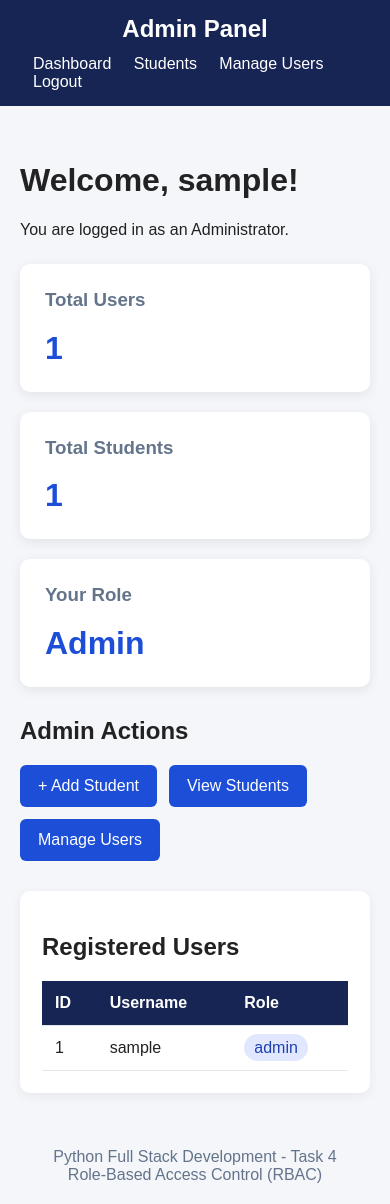
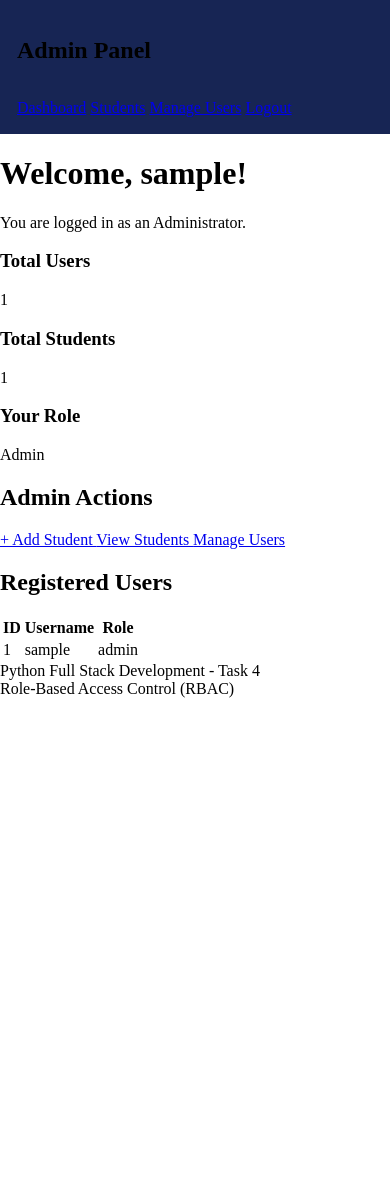
Before and after one commit to mukesh4nitrate/Python-Full-Stack-Task-4-5, a Flask app: page /admin in a window 390 px wide. After the commit the page ends 698 px from the top, so only its background shows below. Run offline with Flask 3, Linux system fonts and the light colour scheme; the visitor is signed in with stand-in values (Sample User, id 1); data comes from the database, SQL or seed files in the repository.

Commit message:
Improve admin dashboard responsive design

```diff
--- a/static/admin.css
+++ b/static/admin.css
@@ -1,147 +1,250 @@
+
+/* =========================================
+   STUDENT DASHBOARD - RESPONSIVE DESIGN
+========================================= */
+
+/* Prevent horizontal scrolling */
 * {
     box-sizing: border-box;
 }
 
+html, body {
+    width: 100%;
+    min-height: 100%;
+    margin: 0;
+}
+
 body {
-  margin: 0;
-  font-family: Arial, sans-serif;
-  background: #f4f6f9;
-  color: #222;
+    overflow-x: hidden;
 }
-/* Sticky navigation */
+
+/* Navigation */
 .navbar {
     position: sticky;
     top: 0;
     z-index: 1000;
     width: 100%;
-}
-
-/* Prevent anchor links from hiding under sticky navigation */
-html {
-  scroll-padding-top: 85px;
-}
-
-.navbar {
-  background: #172554;
-  color: white;
-  padding: 18px 35px;
+    min-height: 70px;
+    padding: 16px 5%;
     display: flex;
     justify-content: space-between;
     align-items: center;
+    gap: 20px;
+    background: #172554;
 }
 
-.navbar h2 {
-  margin: 0;
+.navbar .brand {
+    color: white;
+    font-size: 20px;
+    font-weight: 700;
+    text-decoration: none;
+    white-space: nowrap;
 }
 
-.navbar a {
+.nav-links {
+    display: flex;
+    align-items: center;
+    justify-content: flex-end;
+    flex-wrap: wrap;
+    gap: 10px 20px;
+}
+
+.nav-links a {
     color: white;
     text-decoration: none;
-  margin-left: 18px;
+    font-size: 14px;
+    margin: 0;
+    white-space: nowrap;
 }
 
-.container {
-  max-width: 1100px;
-  margin: 35px auto;
-  padding: 20px;
+.nav-links a:hover {
+    color: #bfdbfe;
 }
 
-.welcome {
-  margin-bottom: 25px;
+.nav-links .logout-btn {
+    background: #dc2626;
+    padding: 9px 15px;
+    border-radius: 7px;
 }
 
-.cards {
-  display: grid;
-  grid-template-columns: repeat(auto-fit, minmax(200px, 1fr));
-  gap: 20px;
-  margin-bottom: 30px;
+.nav-links .logout-btn:hover {
+    background: #b91c1c;
+    color: white;
 }
 
-.card {
-  background: white;
-  padding: 25px;
-  border-radius: 10px;
-  box-shadow: 0 3px 12px rgba(0, 0, 0, 0.08);
+/* Dashboard main container */
+.dashboard-container {
+    width: min(100% - 40px, 1100px);
+    margin: 40px auto;
+    padding: 0;
+    text-align: left;
 }
 
-.card h3 {
-  color: #64748b;
-  margin-top: 0;
+/* Welcome section */
+.dashboard-welcome {
+    margin-bottom: 35px;
+    padding: 28px;
+    background: white;
+    border-radius: 14px;
+    box-shadow: 0 3px 12px rgba(0, 0, 0, 0.06);
 }
 
-.number {
-  font-size: 32px;
-  font-weight: bold;
-  color: #1d4ed8;
+.dashboard-welcome h1 {
+    margin: 0 0 10px;
+    color: #172554;
+    font-size: clamp(24px, 4vw, 32px);
+    overflow-wrap: anywhere;
 }
 
-.actions {
-  display: flex;
-  flex-wrap: wrap;
-  gap: 12px;
-  margin-bottom: 30px;
+.dashboard-welcome p {
+    margin: 0;
+    color: #64748b;
+    line-height: 1.6;
 }
 
-.btn {
+/* Section heading */
+.section-heading {
+    margin: 0 0 20px;
+    color: #172554;
+    font-size: 23px;
+}
+
+/* Dashboard cards */
+.dashboard-cards {
+    display: grid;
+    grid-template-columns: repeat(3, minmax(0, 1fr));
+    gap: 22px;
+    margin-bottom: 35px;
+}
+
+.dashboard-card {
+    min-width: 0;
+    padding: 26px;
+    background: white;
+    border-radius: 14px;
+    border: 1px solid #e5e7eb;
+    box-shadow: 0 3px 12px rgba(0, 0, 0, 0.06);
+    transition: transform 0.2s ease, box-shadow 0.2s ease;
+}
+
+.dashboard-card:hover {
+    transform: translateY(-4px);
+    box-shadow: 0 8px 22px rgba(0, 0, 0, 0.09);
+}
+
+.card-icon {
+    margin-bottom: 15px;
+    font-size: 32px;
+}
+
+.dashboard-card h3 {
+    margin: 0 0 12px;
+    color: #172554;
+    font-size: 19px;
+}
+
+.dashboard-card p {
+    min-height: 48px;
+    margin: 0 0 20px;
+    color: #64748b;
+    font-size: 14px;
+    line-height: 1.6;
+}
+
+.card-link {
     display: inline-block;
-  background: #1d4ed8;
-  color: white;
-  padding: 12px 18px;
-  border-radius: 6px;
+    color: #1d4ed8;
+    font-weight: 700;
     text-decoration: none;
 }
 
-.btn:hover {
-  background: #1e40af;
+.card-link:hover {
+    color: #1e40af;
+    text-decoration: underline;
 }
 
-.section {
-  background: white;
-  padding: 22px;
-  border-radius: 10px;
-  box-shadow: 0 3px 12px rgba(0, 0, 0, 0.06);
-  overflow-x: auto;
+/* Tablet */
+@media (max-width: 900px) {
+    .navbar {
+        padding: 15px 22px;
     }
 
-table {
-  width: 100%;
-  border-collapse: collapse;
-  margin-top: 15px;
+    .dashboard-cards {
+        grid-template-columns: repeat(2, minmax(0, 1fr));
+    }
 }
 
-th,
-td {
-  padding: 13px;
-  text-align: left;
-  border-bottom: 1px solid #e5e7eb;
+/* Mobile */
+@media (max-width: 600px) {
+    .navbar {
+        position: relative;
+        flex-direction: column;
+        align-items: stretch;
+        gap: 15px;
+        padding: 17px;
     }
 
-th {
-  background: #172554;
-  color: white;
+    .navbar .brand {
+        text-align: center;
+        font-size: 19px;
     }
 
-.role {
-  background: #e0e7ff;
-  color: #1e40af;
-  padding: 5px 10px;
-  border-radius: 15px;
-}
-
-.footer {
-  text-align: center;
-  padding: 20px;
-  color: #64748b;
-}
-
-@media (max-width: 600px) {
-  .navbar {
-    padding: 15px;
-    flex-direction: column;
+    .nav-links {
+        justify-content: center;
         gap: 12px;
     }
 
-  .container {
-    margin: 15px auto;
+    .nav-links a {
+        font-size: 13px;
+    }
+
+    .dashboard-container {
+        width: calc(100% - 30px);
+        margin: 22px auto;
+    }
+
+    .dashboard-welcome {
+        padding: 22px 18px;
+        margin-bottom: 27px;
+    }
+
+    .section-heading {
+        font-size: 21px;
+    }
+
+    .dashboard-cards {
+        grid-template-columns: 1fr;
+        gap: 16px;
+    }
+
+    .dashboard-card {
+        padding: 23px;
+    }
+
+    .dashboard-card p {
+        min-height: auto;
     }
 }
+
+/* Small mobile */
+@media (max-width: 360px) {
+    .nav-links {
+        gap: 10px;
+    }
+
+    .nav-links a {
+        font-size: 12px;
+    }
+
+    .dashboard-container {
+        width: calc(100% - 24px);
+    }
+
+    .dashboard-welcome {
+        padding: 18px 15px;
+    }
+
+    .dashboard-card {
+        padding: 19px;
+    }
+}
```
Lines whose indentation alone changed are shown as unchanged.
